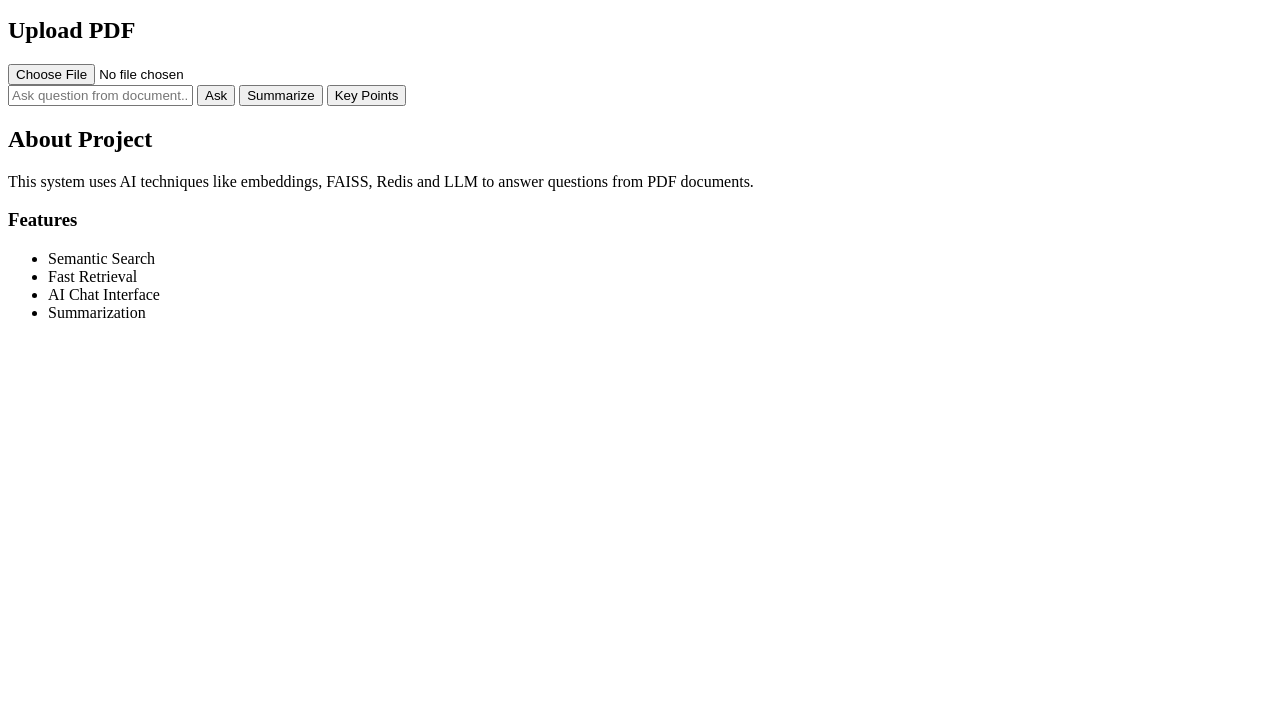
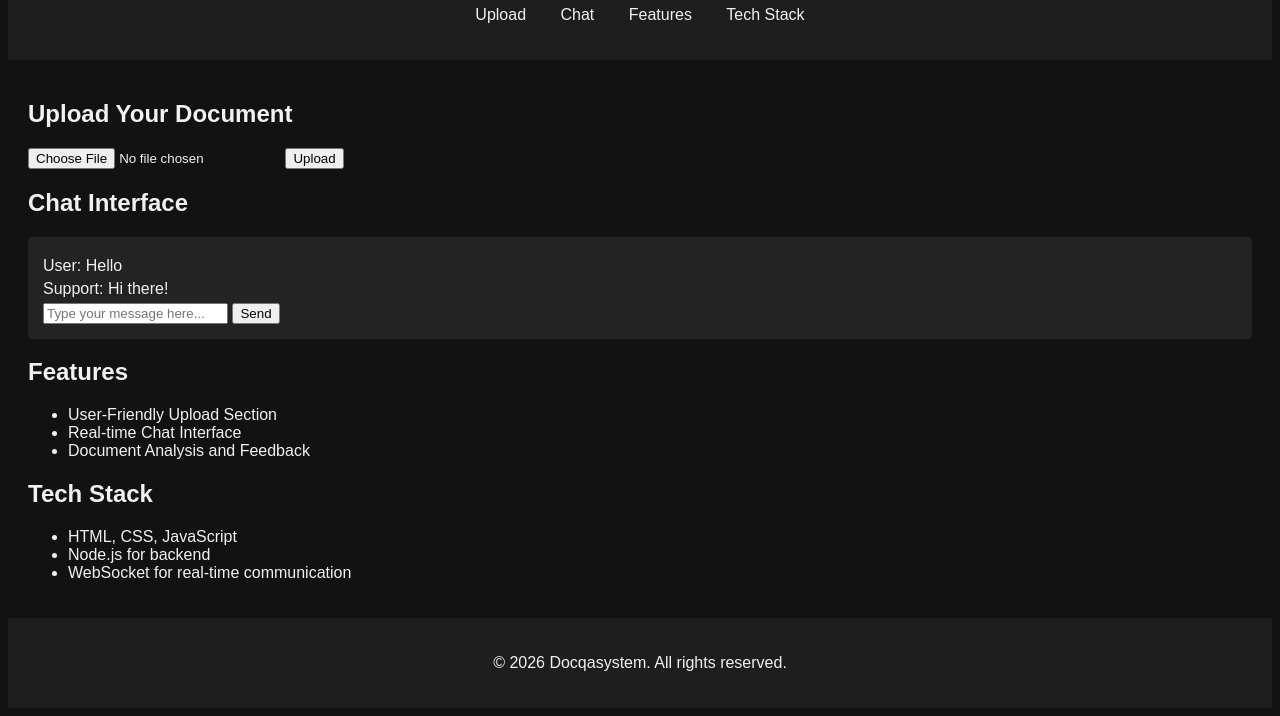
Before and after one commit to akashsanap895-a11y/Docqasystem-, a plain HTML site: page index.html in a window 1280 px wide. Shown: the part 102-818 px from the top of the page. Drawn offline with Linux system fonts and the light colour scheme.

Commit message:
Updated index.html with comprehensive content and modern dark UI design

```diff
--- a/index.html
+++ b/index.html
@@ -2,45 +2,72 @@
 <html lang="en">
 <head>
     <meta charset="UTF-8">
-  <title>DocQA System</title>
-  <link rel="stylesheet" href="style.css">
+    <meta name="viewport" content="width=device-width, initial-scale=1.0">
+    <title>Docqasystem</title>
+    <link rel="stylesheet" href="styles.css">
 </head>
 <body>
-
     <header>
-  <h1>📄 DocQA System</h1>
-  <p>AI Powered Document Question Answering</p>
+        <h1>Welcome to Docqasystem</h1>
+        <nav>
+            <ul>
+                <li><a href="#upload">Upload</a></li>
+                <li><a href="#chat">Chat</a></li>
+                <li><a href="#features">Features</a></li>
+                <li><a href="#tech-stack">Tech Stack</a></li>
+            </ul>
+        </nav>
     </header>
-
-<section class="upload">
-  <h2>Upload PDF</h2>
-  <input type="file" id="pdfUpload">
+    <main>
+        <section id="upload">
+            <h2>Upload Your Document</h2>
+            <form>
+                <input type="file" name="document" accept=".pdf,.docx,.txt">
+                <button type="submit">Upload</button>
+            </form>
         </section>
-
-<section class="chat">
-  <div id="chatBox"></div>
-
-  <div class="inputArea">
-    <input type="text" id="userInput" placeholder="Ask question from document...">
-    <button onclick="sendMessage()">Ask</button>
-    <button onclick="summarize()">Summarize</button>
-    <button onclick="keyPoints()">Key Points</button>
+        <section id="chat">
+            <h2>Chat Interface</h2>
+            <div class="chat-interface">
+                <div class="messages">
+                    <div class="message">User: Hello</div>
+                    <div class="message">Support: Hi there!</div>
+                </div>
+                <input type="text" placeholder="Type your message here...">
+                <button>Send</button>
             </div>
         </section>
-
-<section class="info">
-  <h2>About Project</h2>
-  <p>This system uses AI techniques like embeddings, FAISS, Redis and LLM to answer questions from PDF documents.</p>
-
-  <h3>Features</h3>
+        <section id="features">
+            <h2>Features</h2>
             <ul>
-    <li>Semantic Search</li>
-    <li>Fast Retrieval</li>
-    <li>AI Chat Interface</li>
-    <li>Summarization</li>
+                <li>User-Friendly Upload Section</li>
+                <li>Real-time Chat Interface</li>
+                <li>Document Analysis and Feedback</li>
             </ul>
         </section>
-
-<script src="script.js"></script>
+        <section id="tech-stack">
+            <h2>Tech Stack</h2>
+            <ul>
+                <li>HTML, CSS, JavaScript</li>
+                <li>Node.js for backend</li>
+                <li>WebSocket for real-time communication</li>
+            </ul>
+        </section>
+    </main>
+    <footer>
+        <p>&copy; 2026 Docqasystem. All rights reserved.</p>
+    </footer>
+    <style>
+        body { background-color: #121212; color: #f1f1f1; font-family: Arial, sans-serif; }
+        header { background: #1e1e1e; padding: 20px; text-align: center; }
+        nav ul { list-style-type: none; padding: 0; }
+        nav ul li { display: inline; margin: 0 15px; }
+        a { color: #f1f1f1; text-decoration: none; }
+        main { padding: 20px; }
+        footer { text-align: center; padding: 20px; background: #1e1e1e; }
+        .chat-interface { background: #232323; padding: 15px; border-radius: 5px; }
+        .messages { max-height: 300px; overflow-y: auto; }
+        .message { margin: 5px 0; }
+    </style>
 </body>
 </html>
```
Lines whose indentation alone changed are shown as unchanged.
